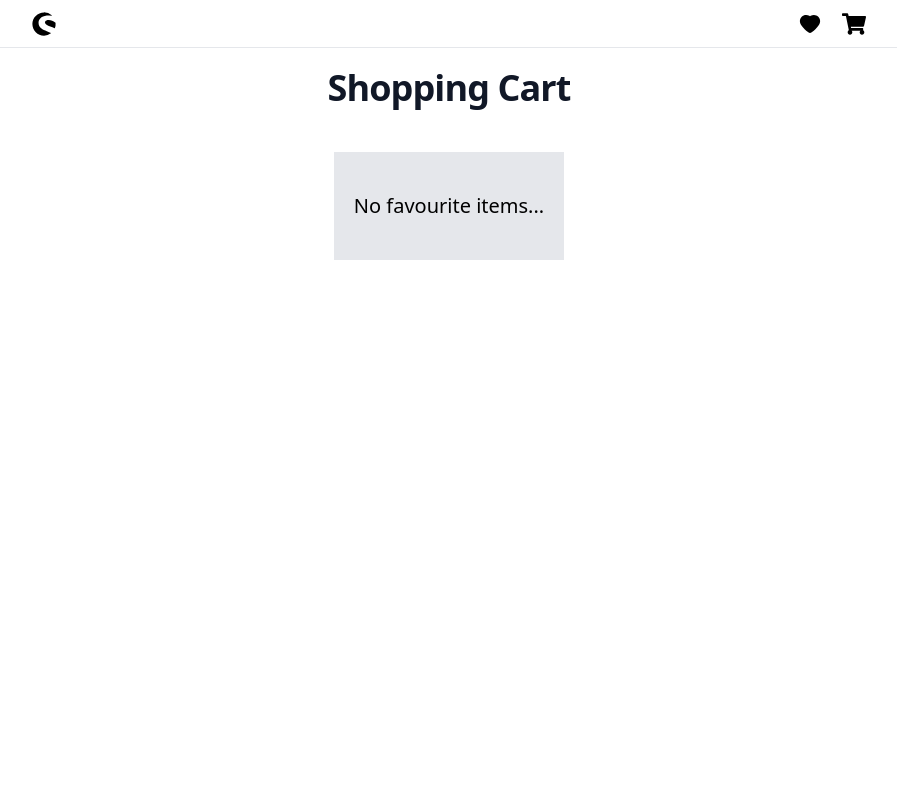
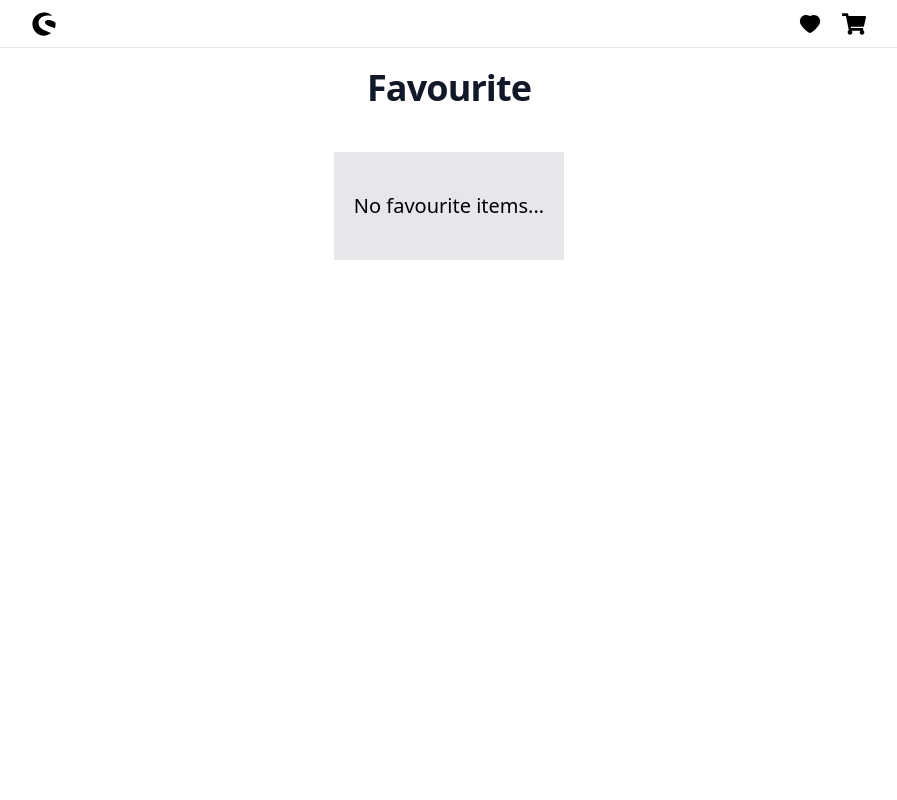
Before and after one commit to apekul/shoping_cart, a React (Create React App) app: page /favourite in a window 1280 px wide. Shown: the top 800 px of the page, without its empty margins (191-1088 px from the left). Built offline with nearby package versions, Linux system fonts and the light colour scheme.

Commit message:
update favourite component content

```diff
--- a/src/Components/Favourite/Fav.js
+++ b/src/Components/Favourite/Fav.js
@@ -21,7 +21,7 @@ const Fav = () => {
   return (
     <div className="h-full min-h-screen flex flex-col items-center justify-start w-full md:w-full xl:w-2/3 md:m-auto max-w-screen-2xl">
       <h1 className="text-3xl font-extrabold tracking-tight text-gray-900 sm:text-4xl my-5">
-        Shopping Cart
+        Favourite
       </h1>
       <ul className="mt-6 grid grid-cols-2 gap-y-10 gap-x-6 sm:grid-cols-2 lg:grid-cols-3 2xl:grid-cols-4 xl:gap-x-8 ">
         {favItems.length > 0 ? (
```
